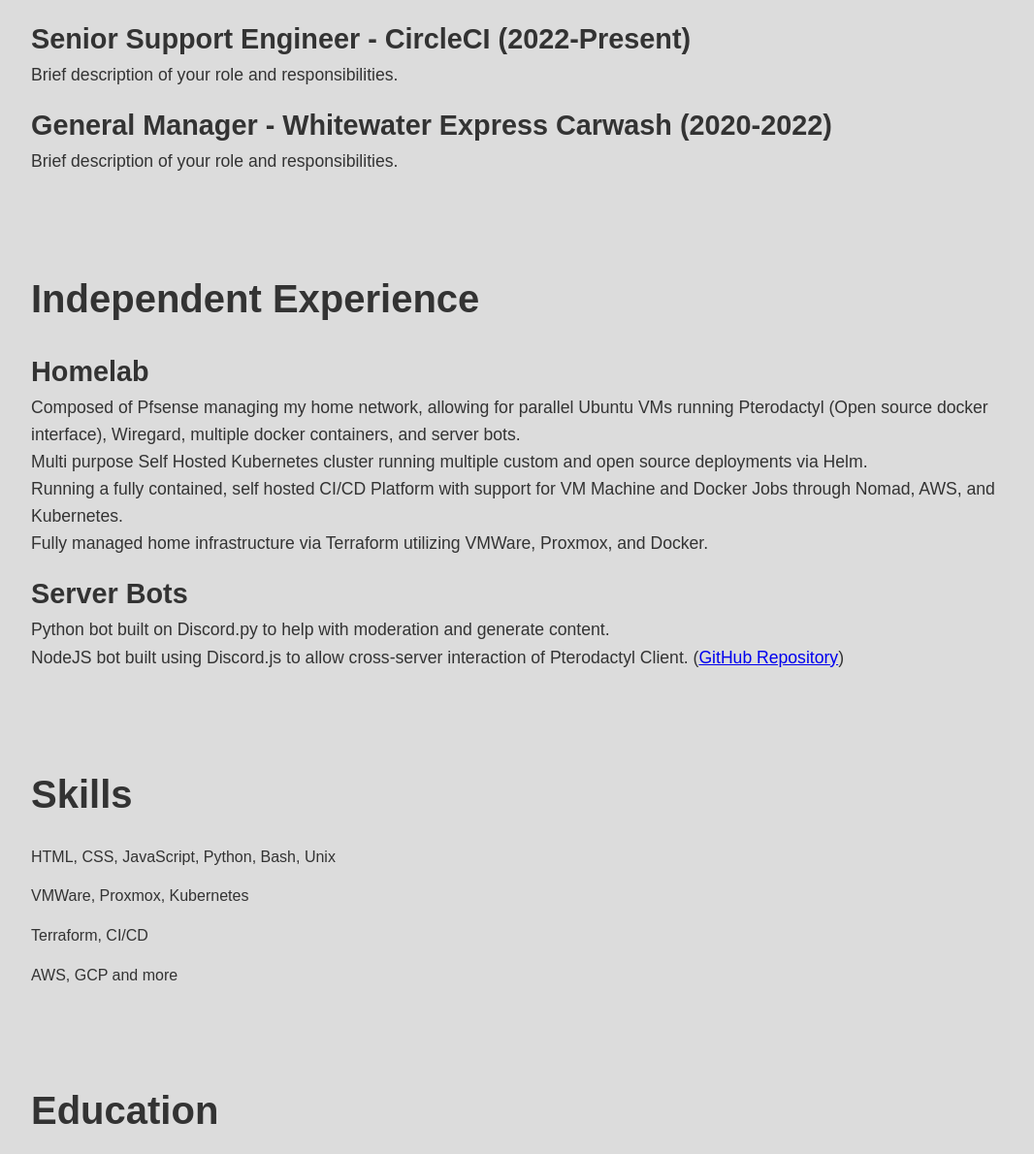
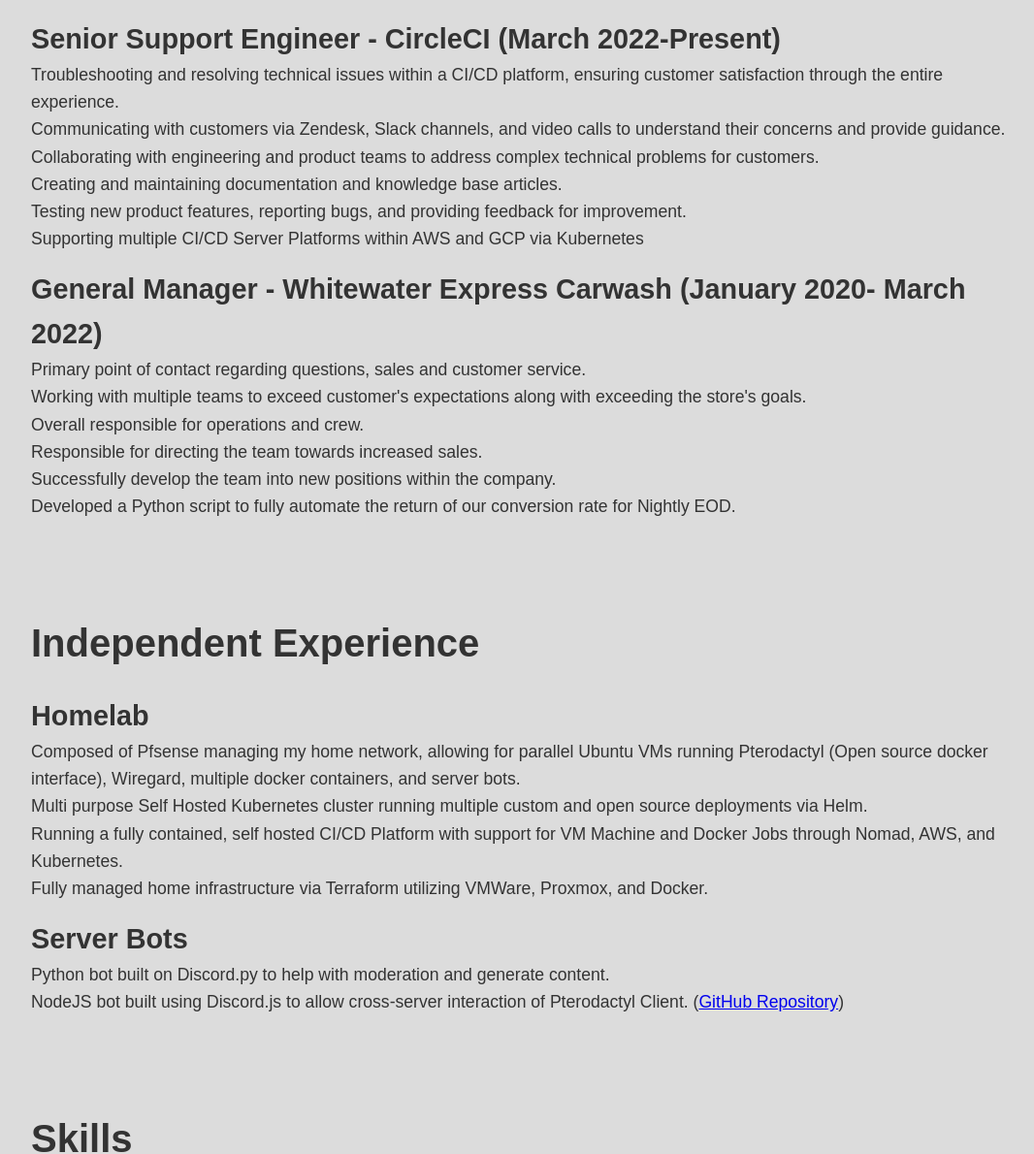
Before and after one commit to imlogang/api-service, a plain HTML site: page website/resume.html in a window 1280 px wide. Shown: the part 534-1724 px from the top of the page at 97% size, without its empty margins (96-1162 px from the left). Drawn offline with Linux system fonts and the light colour scheme; a script that the page names is missing.

Commit message:
update experience

```diff
--- a/website/resume.html
+++ b/website/resume.html
@@ -36,12 +36,22 @@
             <h2>Experience</h2>
             <ul>
                 <li>
-                    <h3>Senior Support Engineer - CircleCI (2022-Present)</h3>
-                    <p>Brief description of your role and responsibilities.</p>
+                    <h3>Senior Support Engineer - CircleCI (March 2022-Present)</h3>
+                    <p>Troubleshooting and resolving technical issues within a CI/CD platform, ensuring customer satisfaction through the entire experience.</p>
+                    <p>Communicating with customers via Zendesk, Slack channels, and video calls to understand their concerns and provide guidance.</p>
+                    <p>Collaborating with engineering and product teams to address complex technical problems for customers.</p>
+                    <p>Creating and maintaining documentation and knowledge base articles.</p>
+                    <p>Testing new product features, reporting bugs, and providing feedback for improvement.</p>
+                    <p>Supporting multiple CI/CD Server Platforms within AWS and GCP via Kubernetes</p>
                 </li>
                 <li>
-                    <h3>General Manager -  Whitewater Express Carwash (2020-2022)</h3>
-                    <p>Brief description of your role and responsibilities.</p>
+                    <h3>General Manager -  Whitewater Express Carwash (January 2020- March 2022)</h3>
+                    <p>Primary point of contact regarding questions, sales and customer service.</p>
+                    <p>Working with multiple teams to exceed customer's expectations along with exceeding the store's goals.</p>
+                    <p>Overall responsible for operations and crew.</p>
+                    <p>Responsible for directing the team towards increased sales.</p>
+                    <p>Successfully develop the team into new positions within the company.</p>
+                    <p>Developed a Python script to fully automate the return of our conversion rate for Nightly EOD.</p>
                 </li>
             </ul>
         </div>
@@ -78,9 +88,9 @@
             </ul>
         </div>
     </section>
-    <section id="Education">
+    <section id="Certificates">
         <div class="container">
-            <h2>Education</h2>
+            <h2>Certificates</h2>
             <ul>
                 <li>Google IT Support by Google on Coursera. Certificate earned Nov 27th, 2021.</li>
             </ul>
```
